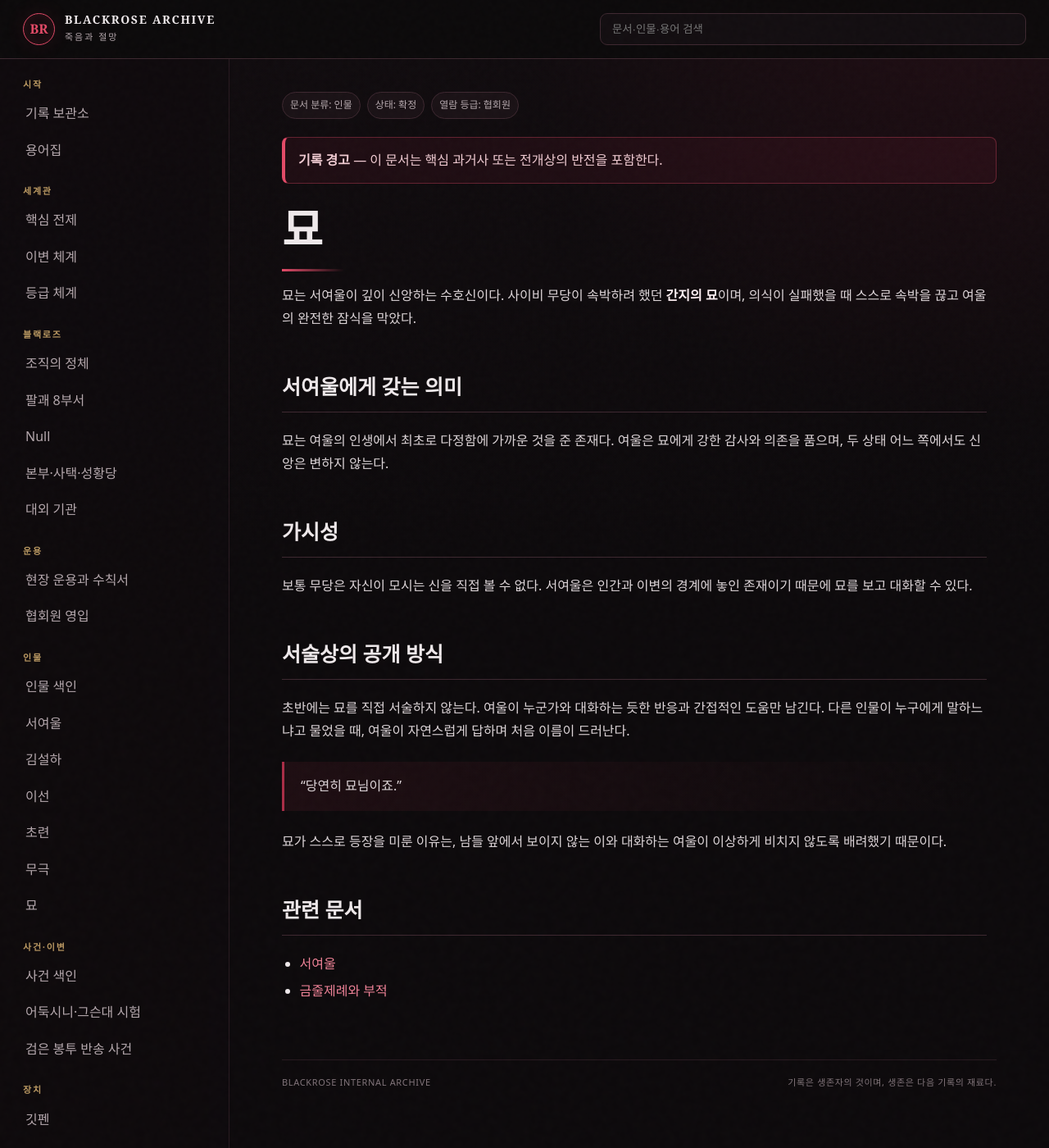
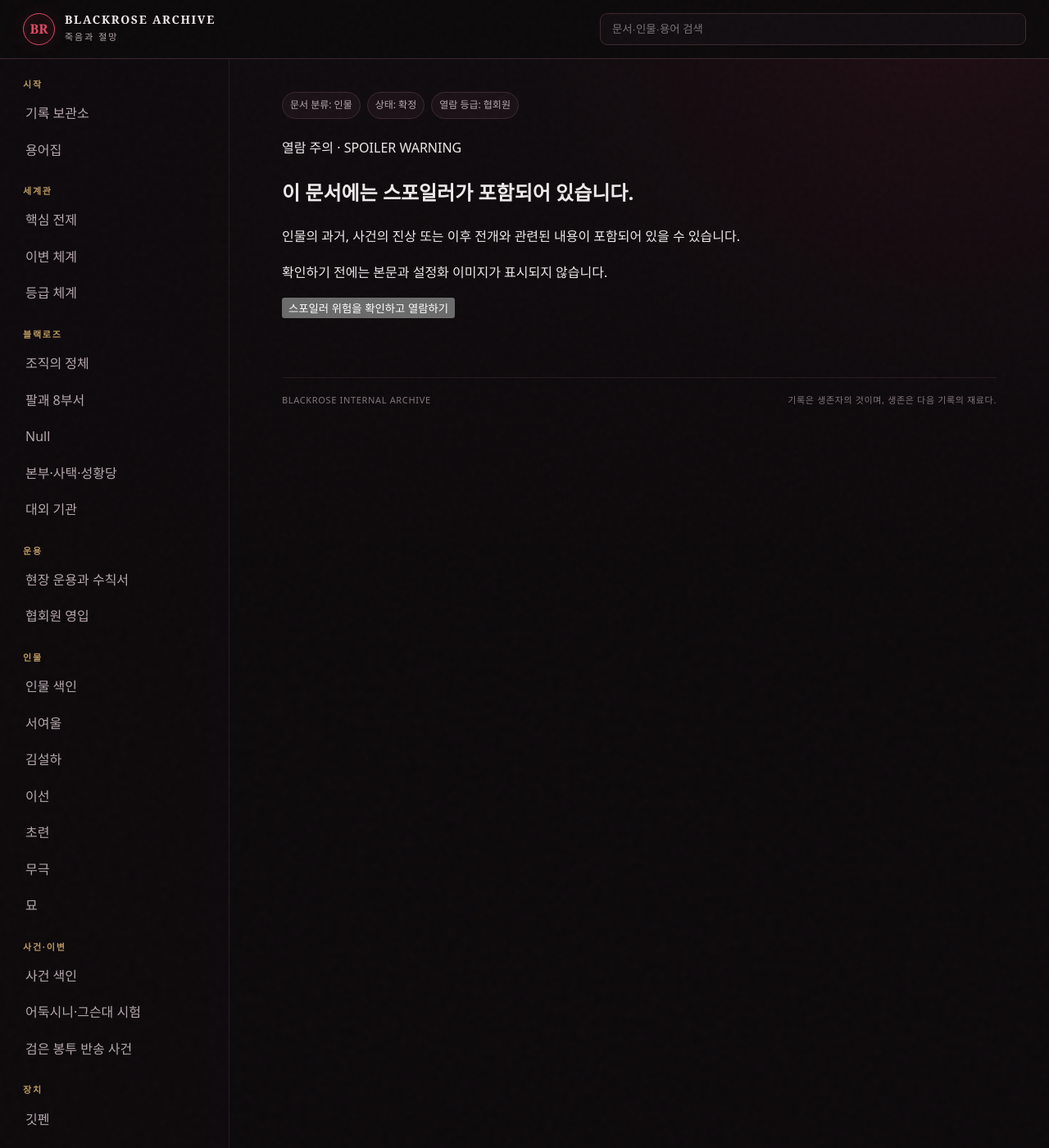
Before and after one commit to philein1004-dotcom/blackrose-wiki, a Jekyll site: the page built from docs/characters/myo.md, in a window 1280 px wide and 1400 px high. Shown: the whole window at 82% size. Built offline with Jekyll 4.4.1, drawn with Linux system fonts in a browser that asks for light colours.

Commit message:
Update docs/_layouts for Blackrose wiki

```diff
--- a/docs/_layouts/default.html
+++ b/docs/_layouts/default.html
@@ -33,12 +33,27 @@
       </div>
 
       {% if page.spoiler %}
-      <aside class="warning"><b>기록 경고</b> — 이 문서는 핵심 과거사 또는 전개상의 반전을 포함한다.</aside>
-      {% endif %}
-
+      <section class="spoiler-gate" data-spoiler-gate aria-labelledby="spoiler-gate-title">
+        <p class="spoiler-gate__eyebrow">열람 주의 · SPOILER WARNING</p>
+        <h1 id="spoiler-gate-title">이 문서에는 스포일러가 포함되어 있습니다.</h1>
+        <p>인물의 과거, 사건의 진상 또는 이후 전개와 관련된 내용이 포함되어 있을 수 있습니다.</p>
+        <p class="spoiler-gate__hint">확인하기 전에는 본문과 설정화 이미지가 표시되지 않습니다.</p>
+        <button class="spoiler-gate__button" type="button" data-spoiler-reveal
+                aria-controls="spoiler-protected" aria-expanded="false">
+          스포일러 위험을 확인하고 열람하기
+        </button>
+        <noscript><p class="spoiler-gate__hint">본문을 보려면 브라우저에서 JavaScript를 활성화해 주세요.</p></noscript>
+      </section>
+      <div id="spoiler-protected" data-spoiler-content hidden>
+        <article class="document" tabindex="-1">
+          {{ content }}
+        </article>
+      </div>
+      {% else %}
       <article class="document">
         {{ content }}
       </article>
+      {% endif %}
 
       <footer class="page-footer">
         <span>BLACKROSE INTERNAL ARCHIVE</span>
```
